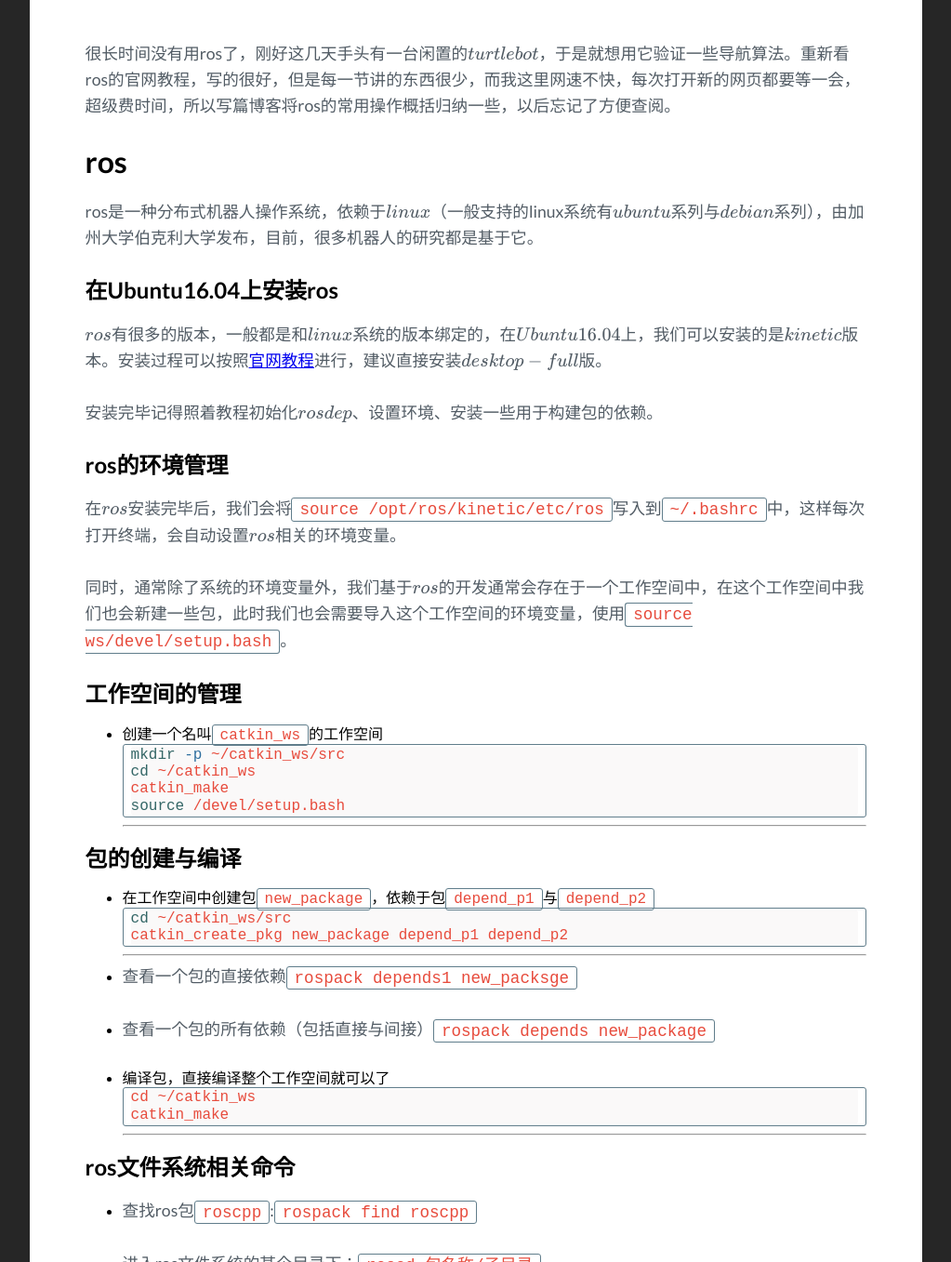
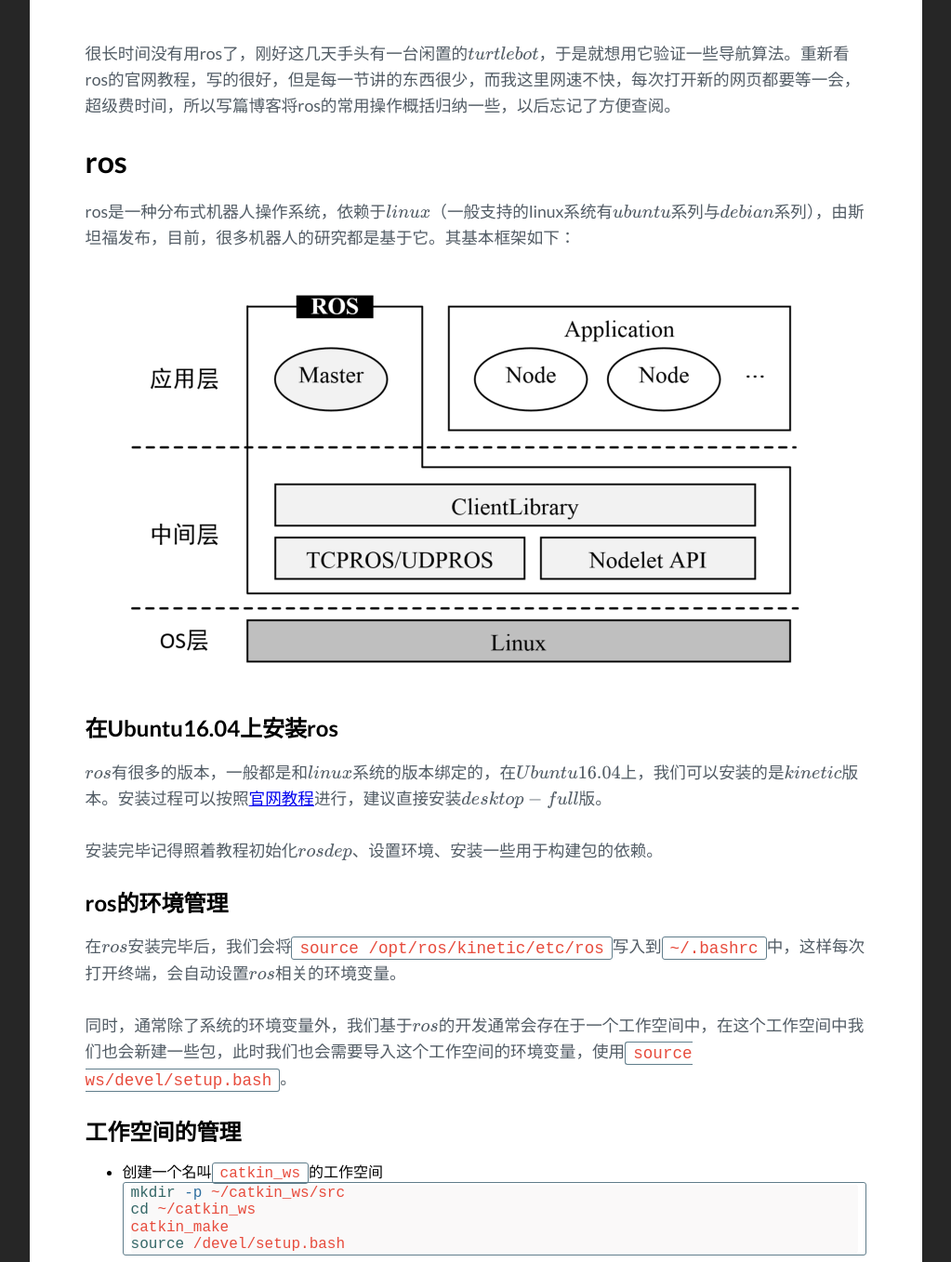
Before and after one commit to zwkcoding/xhy3054.github.io, a Jekyll site: the page built from _posts/2019-05-25-ros.markdown, in a window 1280 px wide and 1400 px high, scrolled down 674 px, cut to the strip 43-1400 px from the top of the window. Shown: the whole strip at 93% size, without its empty margins (128-1151 px from the left). Built offline with Jekyll 4.4.1, drawn with Linux system fonts in a browser that asks for light colours; formulas are drawn with MathJax 3; some of the changed text lies outside the part shown.

Commit message:
complete ros

````diff
--- a/_posts/2019-05-25-ros.markdown
+++ b/_posts/2019-05-25-ros.markdown
@@ -8,7 +8,11 @@ tag: [tools]
 很长时间没有用ros了，刚好这几天手头有一台闲置的$turtlebot$，于是就想用它验证一些导航算法。重新看ros的官网教程，写的很好，但是每一节讲的东西很少，而我这里网速不快，每次打开新的网页都要等一会，超级费时间，所以写篇博客将ros的常用操作概括归纳一些，以后忘记了方便查阅。
 
 # ros
-ros是一种分布式机器人操作系统，依赖于$linux$（一般支持的linux系统有$ubuntu$系列与$debian$系列），由加州大学伯克利大学发布，目前，很多机器人的研究都是基于它。
+ros是一种分布式机器人操作系统，依赖于$linux$（一般支持的linux系统有$ubuntu$系列与$debian$系列），由斯坦福发布，目前，很多机器人的研究都是基于它。其基本框架如下：
+<div style="text-align: center">
+<img src="{{site.baseurl}}/assets/img/ros/kuangjia.PNG"/>
+</div>
+
 
 ## 在Ubuntu16.04上安装ros
 $ros$有很多的版本，一般都是和$linux$系统的版本绑定的，在$Ubuntu16.04$上，我们可以安装的是$kinetic$版本。安装过程可以按照[官网教程](http://wiki.ros.org/kinetic/Installation/Ubuntu)进行，建议直接安装$desktop-full$版。
@@ -30,7 +34,14 @@ source /devel/setup.bash
 ```
 ---
 
-## 包的创建与编译
+
+<div style="text-align: center">
+<img src="{{site.baseurl}}/assets/img/ros/file.PNG"   width="800" height="350"/>
+</div>
+
+
+## ros文件系统相关命令
+### 包的创建与编译
 - 在工作空间中创建包`new_package`，依赖于包`depend_p1`与`depend_p2`
 ```bash
 cd ~/catkin_ws/src
@@ -49,7 +60,7 @@ catkin_make
 ```
 ---
 
-## ros文件系统相关命令
+### 其他常用命令
 - 查找ros包`roscpp`:`rospack find roscpp`
 
 - 进入ros文件系统的某个目录下：`roscd 包名称/子目录`
@@ -61,6 +72,11 @@ catkin_make
 - ros命令行工具支持`tab`自动补全功能
 
 - 使用`rosed`快速编辑指定文件(默认编辑器是vim)：`rosed [package_name] [filename]`,例如`rosed roscpp Logger.msg`
+
+<div style="text-align: center">
+<img src="{{site.baseurl}}/assets/img/ros/ros_cmd.PNG"/>
+</div>
+
 
 ## ros节点
 ros节点是整个机器人控制系统的一个功能单元，运行起来一个ros节点，即运行一个ros程序包中的一个可执行文件。例如`rosrun turtlesim turtle_teleop_key`
@@ -119,15 +135,14 @@ Type rostopic <command> -h for more detailed usage, e.g. 'rostopic echo -h'
 ```
 ---
 
-## ros消息
+### ros消息（msg）
 ros消息是ros中信息流动方式，一个节点发送某种类型的消息到一个话题，另一个节点订阅话题并接收相同类型的消息。依次他们完成通信。消息是有类型的，进行通信的两个节点必须发送与接收相同类型的消息。
 
-### msg文件
 $msg$文件就是一个描述$ROS$中所使用消息类型的简单文本。通常$msg$文件存放在$package$的$msg$目录下
 
 > ros中在一个包里消息$msg$与服务$srv$的创建教程详细可以查看[官网教程](http://wiki.ros.org/cn/ROS/Tutorials/CreatingMsgAndSrv)
 
-## ros的服务
+### ros的服务
 ros中还存在服务，可以直接在终端中调用服务，允许当前终端向一个节点发送请求，并获得一个响应。使用`rosservice`可以轻松使用ros客户端、服务器框架提供的服务。
 ```bash
 rosservice list         输出可用服务的信息
@@ -137,9 +152,12 @@ rosservice find         依据类型寻找服务find services by service type
 rosservice uri          输出服务的ROSRPC uri
 ```
 ---
-### srv文件
-一个$srv$文件描述一项服务。它包含两个部分：请求与响应。一般$srv$文件存放在$package$的$srv$目录下。
 
+> 一个$srv$文件描述一项服务。它包含两个部分：请求与响应。一般$srv$文件存放在$package$的$srv$目录下。
+
+<div style="text-align: center">
+<img src="{{site.baseurl}}/assets/img/ros/topic_service.PNG"/>
+</div>
 ## ros中的参数
 ros中还存在参数服务器，上面存储一些服务的参数设置，可以使用`rosparam`进行如下操作
 ```bash
@@ -152,7 +170,7 @@ rosparam list           列出参数名
 ```
 ---
 
-## ros实际案例
+## ros基础案例
 - [编写消息发布器与订阅器c++版本](http://wiki.ros.org/cn/ROS/Tutorials/WritingPublisherSubscriber%28c%2B%2B%29)
 
 - [编写消息发布器与订阅器python版本](http://wiki.ros.org/cn/ROS/Tutorials/WritingPublisherSubscriber%28python%29)
@@ -161,5 +179,11 @@ rosparam list           列出参数名
 
 - [编写简单的服务器与客户端python版本](http://wiki.ros.org/cn/ROS/Tutorials/WritingServiceClient%28python%29)
 
+- [验证流程可以查看这里，python节点无需编译，直接运行脚本即可](http://wiki.ros.org/cn/ROS/Tutorials/ExaminingServiceClient)
+
+- [录制话题数据，通过bag文件](http://wiki.ros.org/cn/ROS/Tutorials/Recording%20and%20playing%20back%20data)
+
+> [我的教程工作空间](https://github.com/xhy3054/catkin_ws)
+
 # 参考文献
 - [1]. http://wiki.ros.org/cn/ROS/Tutorials
````
Also changed, not shown: other parts of _posts/2019-05-25-ros.markdown (+2 -2 lines), assets/img/ros/file.PNG (added), assets/img/ros/kuangjia.PNG (added), assets/img/ros/ros_cmd.PNG (added), assets/img/ros/topic_service.PNG (added), 5 other files.
